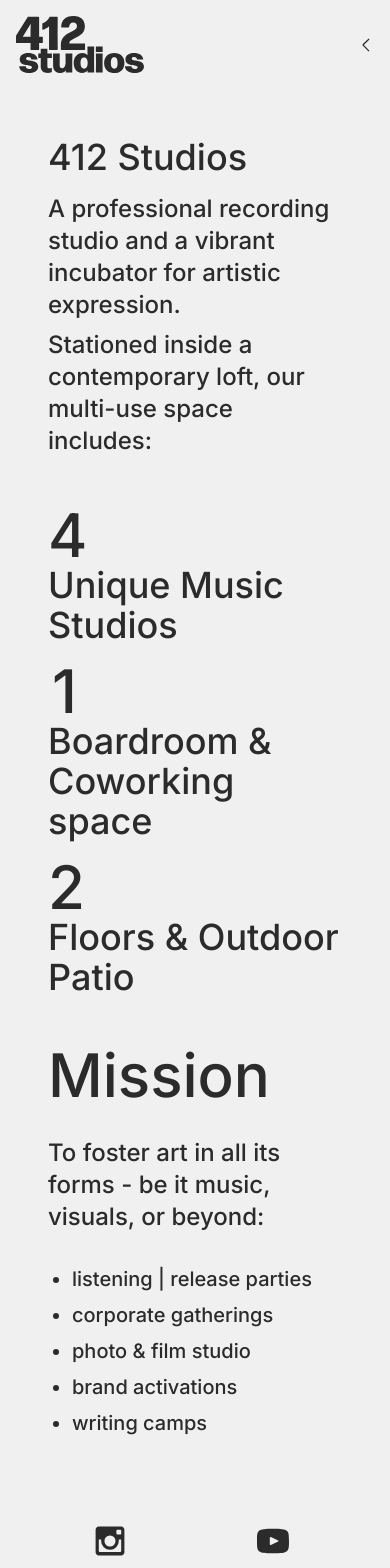
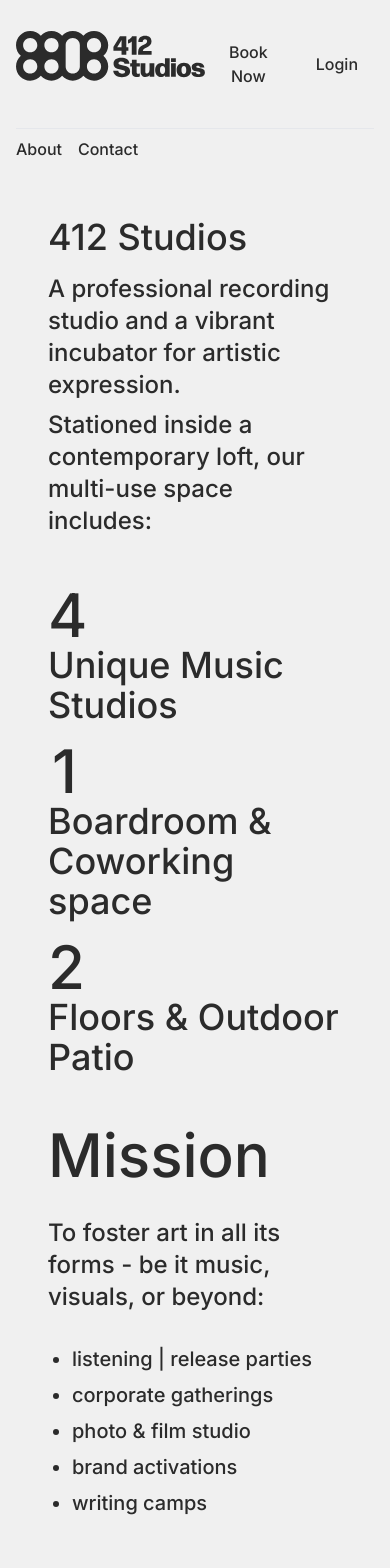
Before and after one commit to 412studios/412studios, a Next.js app: page /about in a window 390 px wide. Shown: the top 1568 px of the page. Built offline with nearby package versions, Linux system fonts and the light colour scheme.

Commit message:
Home
Homepage style update

```diff
--- a/app/globals.css
+++ b/app/globals.css
@@ -50,9 +50,15 @@ font-weight: 700;
 font-style: italic;
 */
 
+/*
+--white: #2B2B2B;
+--black: #fafafa;
+*/
+
 :root {
     --white-rgb: 240, 240, 240;
-  --black-rgb: 240, 240, 240;
+    --black-rgb: 43, 43, 43;
+
     --foreground-rgb: 43, 43, 43;
     --background-start-rgb: 240, 240, 240;
     --background-end-rgb: 240, 240, 240;
@@ -61,7 +67,8 @@ font-style: italic;
 @media (prefers-color-scheme: dark) {
     :root {
         --white-rgb: 240, 240, 240;
-    --black-rgb: 240, 240, 240;
+        --black-rgb: 43, 43, 43;
+
         --foreground-rgb: 240, 240, 240;
         --background-start-rgb: 43, 43, 43;
         --background-end-rgb: 43, 43, 43;
@@ -86,45 +93,16 @@ body {
     font-style: normal;
 }
 
-h1 {
-  font-size: 5rem;
+.b {
+    border: solid red;
 }
 
-#logo-icon {
+.icon {
     fill: rgb(var(--foreground-rgb));
-  stroke-width: 0rem;
-  stroke: rgb(var(--foreground-rgb));
-  transition: .5s;
+    cursor: hover;
+    transition: 0.5s;
 }
-#logo-icon:hover {
-  stroke: rgb(var(--highlight-rgb));
+.icon:hover {
     fill: rgb(var(--highlight-rgb));
+    cursor: pointer;
 }
-
-.social-icon {
-  color: rgb(var(--foreground-rgb));
-  transition: .5s;
-}
-.social-icon:hover {
-  color: rgb(var(--highlight-rgb));
-}
-
-.link-hover {
-  padding-right: 1rem;
-  transition: .5s;
-}
-.link-hover:hover {
-  padding-right: 1rem;
-  color: rgb(var(--highlight-rgb));
-}
-
-.body-text {
-  font-family: "bookmania", serif;
-  font-weight: 400;
-  font-style: normal;
-}
-
-/*
---white: #2B2B2B;
---black: #fafafa;
-*/
--- a/components/footer.tsx
+++ b/components/footer.tsx
@@ -1,34 +1,7 @@
-import { Logo } from '../public/logo';
-import { Insta } from '../public/icons/insta';
-import { Youtube } from '../public/icons/youtube';
+import { Logo } from "../public/logo";
+import { Insta } from "../public/icons/insta";
+import { Youtube } from "../public/icons/youtube";
 
 export default function Footer() {
-  return (
-    <footer className="p-8 justify-between items-center block md:flex max-w-screen-xl mx-auto">
-
-      <div className='w-full flex justify-center md:justify-start'>
-        <a href="https://www.instagram.com/412studios.ca/" target='_blank' className='w-8 h-8 mr-2 w-full md:w-auto' aria-label="instagram link">
-          <Insta className="social-icon h-full w-auto m-auto md:ml-0" />
-        </a>
-        <a href="https://www.youtube.com/channel/UCiIHqiNLRHtjsaKBVRh0ipQ" target='_blank' className='w-8 h-8 mr-2 w-full md:w-auto' aria-label="instagram link">
-          <Youtube className="social-icon h-full w-auto m-auto md:ml-0" />
-        </a>
-      </div>
-
-      {/*
-      <div className='w-full text-center pt-4 pb-2 md:pt-0'>
-        <p>
-          412 Studios
-        </p>
-      </div>
-      */}
-
-      <div className='w-full pt-8 md:pt-0'>
-        <a href="#" className="w-32 h-auto py-2 flex m-auto md:ml-auto md:mr-0" aria-label="logo footer">
-          <Logo className="h-full w-auto" />
-        </a>
-      </div>
-
-    </footer>
-  );
+  return <footer>Footer</footer>;
 }
--- a/components/header.tsx
+++ b/components/header.tsx
@@ -1,53 +1,34 @@
-'use client'
-import React, { useState } from 'react';
-import { Logo } from '../public/logo';
-import { Arrow } from '../public/icons/arrow';
+"use client";
+import React, { useState } from "react";
+import { Logo } from "../public/logo";
+// import { Arrow } from "../public/icons/arrow";
 
 export default function Header() {
   const [isMenuOpen, setIsMenuOpen] = useState(false);
   return (
-        <header className='max-w-screen-xl mx-auto'>
-
+    <header className="mx-auto max-w-screen-xl">
       {/* Desktop */}
-            <div className='hidden md:flex p-8'>
-                <a href="/" className='flex items-center w-32 h-auto mr-12' aria-label="logo header">
-                    <Logo />
+      <div className="flex p-4">
+        <div className="flex h-20 items-center justify-center">
+          <a href="#">
+            {/* <Logo className="icon max-h-12" /> */}
+            <Logo className="icon" />
           </a>
-                <div className="flex items-center justify-center h-20">
-                    <a href="/" className='link-hover mr-4'>Home</a>
-                    <a href="/about" className='link-hover'>About</a>
         </div>
-                {/*
-                <button className="py-2 px-4 rounded ml-auto">
-                    Book Now
-                </button>
-                */}
-            </div>
-
-            {/* Mobile */}
-            <div className='block md:hidden p-4'>
-                <div className='flex'>
-                    <a href="/" className='flex items-center w-32 h-auto' aria-label="logo header">
-                        <Logo className="h-full w-auto" />
-                    </a>
-                    <button
-                        className=" ml-auto"
-                        onClick={() => setIsMenuOpen(!isMenuOpen)}
-                    >
-                        <Arrow className={`h-auto w-auto duration-500 ease-in-out ${isMenuOpen ? '-rotate-90' : 'rotate-0'}`} aria-label="menu button" />
-                    </button>
-                </div>
-                <div
-                    className={`overflow-hidden transition-max-height duration-500 ease-in-out ${isMenuOpen ? 'max-h-96' : 'max-h-0'}`}
-                >
-                    <div className='pt-4 flex flex-col'>
-                        <a href="/" className='link-hover w-full'>Home</a>
-                        <a href="/about" className='link-hover w-full pt-2'>About</a>
-                        {/* <a href="#" className='link-hover w-full'>Contact</a> */}
+        <div className="ml-auto flex">
+          <button className="m-2 rounded-md p-4">Book Now</button>
+          <button className="m-2 mr-0 rounded-md p-4">Login</button>
         </div>
       </div>
+      <div className="mx-4 border-t"></div>
+      <div className="flex p-2 pl-4">
+        <a href="#" className="mr-4">
+          About
+        </a>
+        <a href="#" className="mr-4">
+          Contact
+        </a>
       </div>
-
     </header>
   );
 }
--- a/public/logo.tsx
+++ b/public/logo.tsx
@@ -1,17 +1,26 @@
-import React, { SVGProps } from 'react';
+import React, { SVGProps } from "react";
+
 export function Logo(props: SVGProps<SVGSVGElement>) {
   return (
-    <svg id="logo-icon" data-name="Header Logo" className='icon-hover' xmlns="http://www.w3.org/2000/svg" viewBox="0 0 260 116">
-      <path className="cls-1" d="M46.95,2.4v39.83h6.64c.48,0,.87.38.87.87v11.06c0,.48-.38.87-.87.87h-6.64v12.99c0,.48-.38.87-.87.87h-15.68c-.48,0-.87-.38-.87-.87v-12.99H.87c-.48,0-.87-.38-.87-.87v-13.37c0-.39.09-.67.29-1.06L23.76,2.12c.19-.39.58-.58,1.06-.58h21.26c.48,0,.87.39.87.87ZM29.92,15.58l-16.16,26.65h15.78v-13.18l.38-13.47Z"/>
-      <path className="cls-1" d="M84.69,68.02c0,.48-.38.87-.87.87h-15.87c-.48,0-.87-.38-.87-.87l.1-25.11v-22.13c-3.46,3.27-7.6,5.77-12.8,7.31-.58.2-.96-.19-.96-.77v-11.45c0-.48.19-.87.67-.96,6.74-2.4,11.26-6.73,14.05-12.7.19-.48.48-.67.96-.67h14.72c.48,0,.87.39.87.87l-.19,33.29.19,32.33Z"/>
-      <path className="cls-1" d="M140.22,56.86v11.16c0,.48-.39.87-.87.87h-47.33c-.48,0-.87-.38-.87-.87v-8.95c0-28.29,32.61-24.44,32.61-38.2.2-5-2.69-7.89-7.69-7.89-4.81.1-7.89,3.37-8.28,9.43,0,.58-.38.87-.87.87h-14.24c-.48,0-.87-.29-.87-.87.38-14.33,8.75-22.32,24.91-22.42,14.72,0,23,7.79,23.19,20.59,0,24.15-31.46,23.18-31.46,34.44v.96h30.88c.48,0,.87.38.87.87Z"/>
-      <path className="cls-1" d="M6.59,102.74c0-.45.23-.68.68-.68h11.83c.37,0,.68.23.75.68.38,3.39,2.64,4.9,6.78,4.9,3.84,0,5.73-1.21,5.73-3.54,0-6.18-24.8.08-24.8-15.98,0-8.22,6.86-12.96,17.41-12.96s17.56,4.3,18.69,12.36c.07.53-.23.75-.68.75h-11.23c-.38,0-.6-.23-.68-.6-.6-2.71-2.33-4.37-5.88-4.37-2.94,0-4.75.98-4.75,3.39,0,6.63,24.79-.23,24.79,16.13,0,8.22-7.69,13.11-18.61,13.11s-19.37-4.45-20.05-13.19Z"/>
-      <path className="cls-1" d="M63.74,67.09l-.08,9.04h8.52c.37,0,.68.3.68.68v8.07c0,.37-.3.68-.68.68h-8.52l.08,16.43c0,3.39,1.73,4.22,3.77,4.22s3.31-.38,4.52-.68c.45-.15.75.15.75.6v7.23c0,.38-.15.68-.53.83-2.56.91-5.35,1.58-8.06,1.58-7.39,0-14.02-3.69-14.02-13.11l.15-17.11h-4.45c-.38,0-.68-.3-.68-.68v-8.07c0-.37.3-.68.68-.68h4.37l-.08-9.04c0-.38.3-.68.68-.68h12.21c.37,0,.68.3.68.68Z"/>
-      <path className="cls-1" d="M75.36,100.78v-8.21l-.23-15.75c0-.37.3-.68.68-.68h12.44c.38,0,.68.3.68.68l-.23,15.75v7.91c0,3.47,1.96,5.5,4.75,5.5,3.54,0,7.31-3.17,7.31-12.21v-1.21l-.15-15.75c0-.37.3-.68.68-.68h12.51c.38,0,.68.3.68.68l-.23,18.39.08,19.07c0,.38-.3.68-.68.68h-11.76c-.45,0-.68-.23-.68-.68l.22-4.07c-2.79,3.84-7.23,5.65-12.28,5.65-8.67,0-13.79-5.88-13.79-15.07Z"/>
-      <path className="cls-1" d="M158.73,62.87l-.15,26.68.22,24.72c0,.38-.3.68-.68.68h-12.13c-.45,0-.68-.23-.68-.68l.22-3.69c-2.71,3.24-6.56,5.13-11.45,5.13-11,0-16.88-8.74-16.88-20.05s6.78-20.27,17.48-20.27c4.45,0,7.99,1.51,10.55,4.37l-.07-16.88c0-.38.3-.68.68-.68h12.21c.38,0,.68.3.68.68ZM145.62,95.73c.07-7.76-2.41-11.46-7.16-11.53-4.82-.07-7.46,3.54-7.46,11.16s2.71,11.6,7.31,11.6,7.23-3.54,7.31-11.23Z"/>
-      <path className="cls-1" d="M176.01,62.87v9.57c0,.38-.3.68-.68.68h-12.43c-.38,0-.68-.3-.68-.68v-9.57c0-.38.3-.68.68-.68h12.43c.38,0,.68.3.68.68ZM176.01,114.27c0,.38-.3.68-.68.68h-12.36c-.38,0-.68-.3-.68-.68l.23-18.39-.23-19.07c0-.37.3-.68.68-.68h12.36c.38,0,.68.3.68.68l-.22,19.07.22,18.39Z"/>
-      <path className="cls-1" d="M178.96,95.65c0-12.44,7.61-20.58,20.73-20.58s20.57,7.84,20.57,20.27-7.46,20.65-20.57,20.65-20.73-7.91-20.73-20.35ZM206.39,95.65c0-8.21-2.26-11.68-6.78-11.68-4.75.15-6.86,3.54-6.86,11.76s2.26,11.3,6.93,11.3,6.71-3.02,6.71-11.38Z"/>
-      <path className="cls-1" d="M221.34,102.74c0-.45.23-.68.68-.68h11.83c.37,0,.68.23.75.68.38,3.39,2.64,4.9,6.78,4.9,3.84,0,5.73-1.21,5.73-3.54,0-6.18-24.8.08-24.8-15.98,0-8.22,6.86-12.96,17.41-12.96s17.56,4.3,18.69,12.36c.07.53-.23.75-.68.75h-11.23c-.38,0-.6-.23-.68-.6-.6-2.71-2.33-4.37-5.88-4.37-2.94,0-4.75.98-4.75,3.39,0,6.63,24.79-.23,24.79,16.13,0,8.22-7.69,13.11-18.61,13.11s-19.37-4.45-20.05-13.19Z"/>
+    <svg
+      xmlns="http://www.w3.org/2000/svg"
+      viewBox="0 0 294.25 78"
+      width="auto"
+      height="100%"
+      {...props}
+    >
+      <path d="M152.1,30.89h12.27v5.56c0,.21.17.37.37.37h6.71c.21,0,.37-.16.37-.37v-5.56h2.84c.21,0,.37-.16.37-.37v-4.73c0-.21-.16-.37-.37-.37h-2.84V8.37c0-.21-.16-.37-.37-.37h-9.1c-.21,0-.37.08-.45.25l-10.05,16.1c-.08.16-.12.29-.12.45v5.72c0,.21.16.37.37.37ZM164.54,14.01l-.17,5.76v5.64h-6.75l6.92-11.4Z" />
+      <path d="M174.84,19.36c2.22-.66,3.99-1.73,5.48-3.13v9.47l-.04,10.75c0,.21.16.37.37.37h6.79c.21,0,.37-.16.37-.37l-.08-13.83.08-14.25c0-.21-.16-.37-.37-.37h-6.3c-.21,0-.33.08-.41.29-1.19,2.55-3.13,4.41-6.01,5.44-.21.04-.29.21-.29.41v4.9c0,.25.16.41.41.33Z" />
+      <path d="M190.58,36.82h20.26c.21,0,.37-.16.37-.37v-4.78c0-.21-.16-.37-.37-.37h-13.22v-.41c0-4.82,13.46-4.41,13.46-14.74-.08-5.48-3.62-8.81-9.92-8.81-6.92.04-10.5,3.46-10.66,9.59,0,.25.16.37.37.37h6.09c.21,0,.37-.12.37-.37.16-2.59,1.48-3.99,3.54-4.03,2.14,0,3.38,1.24,3.29,3.38,0,5.89-13.96,4.24-13.96,16.35v3.83c0,.21.16.37.37.37Z" />
+      <path d="M159.6,50.08c0-1.89,1.81-2.68,4.28-2.68,2.96,0,4.73,1.15,5.02,3.17.04.25.21.37.41.37h7.12c.25,0,.41-.17.37-.41-1.03-6.26-5.97-8.77-12.8-8.77-7.82,0-12.06,3.58-12.06,9.1,0,11.69,18.03,7.08,18.03,12.6,0,2.1-1.73,2.96-4.9,2.96-3.71,0-5.35-1.52-5.81-4.36-.04-.21-.16-.33-.37-.33h-7.16c-.25,0-.37.12-.33.37.66,6.55,5.68,9.92,13.55,9.92s12.8-3.46,12.8-9.63c0-11.49-18.16-7.12-18.16-12.31Z" />
+      <path d="M192.53,50.08h-4.65l.04-4.94c0-.21-.16-.37-.37-.37h-6.67c-.21,0-.37.16-.37.37l.04,4.94h-2.39c-.21,0-.37.16-.37.37v4.41c0,.21.16.37.37.37h2.43l-.08,9.35c0,5.15,3.62,7.16,7.66,7.16,1.48,0,3.01-.37,4.41-.86.21-.08.29-.25.29-.45v-3.95c0-.25-.16-.41-.41-.33-.66.16-1.4.37-2.47.37s-2.06-.45-2.06-2.31l-.04-8.98h4.65c.21,0,.37-.16.37-.37v-4.41c0-.21-.16-.37-.37-.37Z" />
+      <path d="M215.12,50.08h-6.83c-.21,0-.37.16-.37.37l.08,8.61v.66c0,4.94-2.06,6.67-3.99,6.67-1.52,0-2.59-1.11-2.59-3.01v-4.32l.12-8.61c0-.21-.16-.37-.37-.37h-6.79c-.21,0-.37.16-.37.37l.12,8.61v4.49c0,5.02,2.8,8.23,7.53,8.23,2.76,0,5.19-.99,6.71-3.09l-.12,2.22c0,.25.12.37.37.37h6.42c.21,0,.37-.16.37-.37l-.04-10.42.12-10.05c0-.21-.16-.37-.37-.37Z" />
+      <path d="M239.39,42.84c0-.21-.16-.37-.37-.37h-6.67c-.21,0-.37.16-.37.37l.04,9.22c-1.4-1.56-3.34-2.39-5.76-2.39-5.85,0-9.55,4.94-9.55,11.08s3.21,10.95,9.22,10.95c2.68,0,4.78-1.03,6.26-2.8l-.12,2.02c0,.25.12.37.37.37h6.63c.21,0,.37-.16.37-.37l-.12-13.5.08-14.58ZM228.24,66.92c-2.51,0-3.99-2.02-3.99-6.34s1.44-6.13,4.08-6.09c2.59.04,3.95,2.06,3.91,6.3-.04,4.2-1.48,6.14-3.99,6.14Z" />
+      <path d="M248.58,50.08h-6.75c-.21,0-.37.16-.37.37l.12,10.42-.12,10.05c0,.21.16.37.37.37h6.75c.21,0,.37-.16.37-.37l-.12-10.05.12-10.42c0-.21-.16-.37-.37-.37Z" />
+      <path d="M241.79,42.47h6.79c.2,0,.37.17.37.37v5.23c0,.2-.17.37-.37.37h-6.79c-.2,0-.37-.17-.37-.37v-5.23c0-.2.17-.37.37-.37Z" />
+      <path d="M261.51,49.51c-7.16,0-11.32,4.45-11.32,11.24s4.16,11.12,11.32,11.12,11.24-4.49,11.24-11.28-4.08-11.08-11.24-11.08ZM261.51,66.96c-2.55,0-3.79-1.69-3.79-6.18s1.15-6.34,3.75-6.42c2.47,0,3.71,1.89,3.71,6.38s-1.19,6.22-3.66,6.22Z" />
+      <path d="M280.7,55.85c0-1.32.99-1.85,2.59-1.85,1.93,0,2.88.91,3.21,2.39.04.21.16.33.37.33h6.13c.25,0,.41-.12.37-.41-.62-4.41-4.45-6.75-10.21-6.75s-9.51,2.59-9.51,7.08c0,8.77,13.55,5.35,13.55,8.73,0,1.28-1.03,1.93-3.13,1.93-2.26,0-3.5-.82-3.71-2.68-.04-.25-.21-.37-.41-.37h-6.46c-.25,0-.37.12-.37.37.37,4.78,4.73,7.21,10.95,7.21s10.17-2.68,10.17-7.16c0-8.93-13.55-5.19-13.55-8.81Z" />
+      <path d="M143.62,22.1c0-12.2-9.89-22.1-22.1-22.1-6.61,0-12.52,2.92-16.57,7.51-4.05-4.6-9.96-7.51-16.57-7.51s-12.52,2.92-16.57,7.51c-4.05-4.6-9.96-7.51-16.57-7.51s-12.52,2.92-16.57,7.51C34.62,2.92,28.7,0,22.1,0,9.89,0,0,9.89,0,22.1c0,6.61,2.92,12.52,7.51,16.57C2.92,42.72,0,48.63,0,55.24c0,12.2,9.89,22.1,22.1,22.1,6.61,0,12.52-2.92,16.57-7.51,4.05,4.6,9.96,7.51,16.57,7.51s12.52-2.92,16.57-7.51c4.05,4.6,9.96,7.51,16.57,7.51s12.52-2.92,16.57-7.51c4.05,4.6,9.96,7.51,16.57,7.51,12.2,0,22.1-9.89,22.1-22.1,0-6.61-2.92-12.52-7.51-16.57,4.6-4.05,7.51-9.96,7.51-16.57ZM55.24,11.05c6.1,0,11.05,4.95,11.05,11.05s-4.95,11.05-11.05,11.05-11.05-4.95-11.05-11.05,4.95-11.05,11.05-11.05ZM11.05,22.1c0-6.1,4.95-11.05,11.05-11.05s11.05,4.95,11.05,11.05-4.95,11.05-11.05,11.05-11.05-4.95-11.05-11.05ZM22.1,66.29c-6.1,0-11.05-4.95-11.05-11.05s4.95-11.05,11.05-11.05,11.05,4.95,11.05,11.05-4.95,11.05-11.05,11.05ZM55.24,66.29c-6.1,0-11.05-4.95-11.05-11.05s4.95-11.05,11.05-11.05,11.05,4.95,11.05,11.05-4.95,11.05-11.05,11.05ZM88.38,66.29c-6.1,0-11.05-4.95-11.05-11.05V22.1c0-6.1,4.95-11.05,11.05-11.05s11.05,4.95,11.05,11.05v33.14c0,6.1-4.95,11.05-11.05,11.05ZM132.57,55.24c0,6.1-4.95,11.05-11.05,11.05s-11.05-4.95-11.05-11.05,4.95-11.05,11.05-11.05,11.05,4.95,11.05,11.05ZM110.48,22.1c0-6.1,4.95-11.05,11.05-11.05s11.05,4.95,11.05,11.05-4.95,11.05-11.05,11.05-11.05-4.95-11.05-11.05Z" />
     </svg>
-  )
+  );
 }
```
Also changed, not shown: app/layout.tsx (+11 -11 lines), app/page.tsx (+24 -12 lines). Lines whose indentation alone changed are shown as unchanged.
